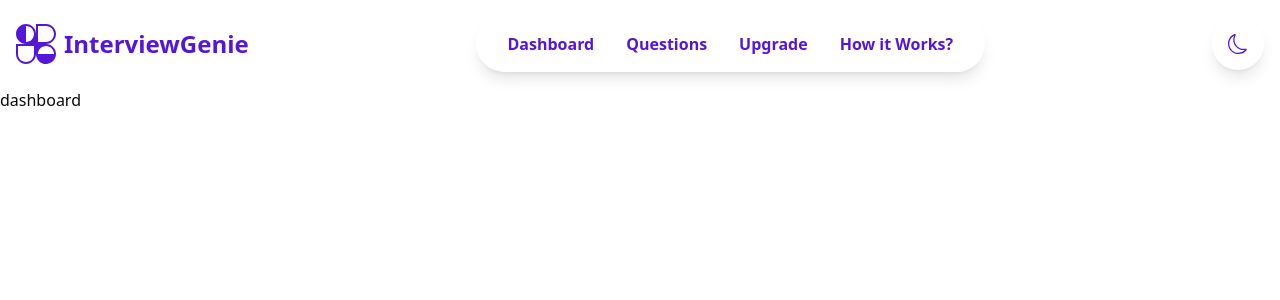
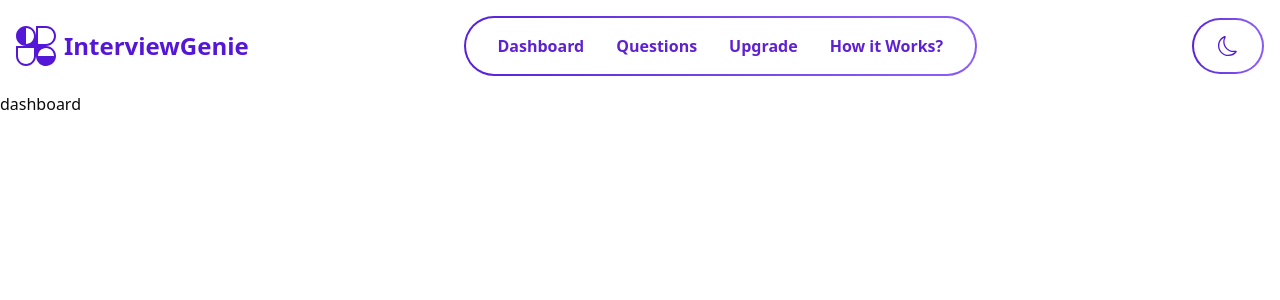
Before and after one commit to RumeshKumara/Interview-Genie, a Next.js app: page /dashboard in a window 1280 px wide. Shown: the top 300 px of the page. Built offline with nearby package versions, Linux system fonts and the light colour scheme.

Commit message:
add modern border animation

```diff
--- a/app/dashboard/_components/Header.jsx
+++ b/app/dashboard/_components/Header.jsx
@@ -20,21 +20,34 @@ function Header() {
   };
 
   return (
-    <div className="flex justify-between items-center p-4 bg-transparent text-white">
+    <div className="flex justify-between items-center p-4 bg-transparent dark:bg-[#121212]">
       <div className="flex items-center gap-2">
         <Image src="/logo.svg" alt="Logo" width={40} height={50} />
-        <h2 className=" text-2xl font-bold text-[#5417d7]">InterviewGenie</h2>
+        <h2 className="text-2xl font-bold text-[#5417d7] dark:text-[#5417d7]">
+          InterviewGenie
+        </h2>
       </div>
-      <ul className="flex gap-8 bg-[#ffffff] backdrop-blur-sm shadow-lg p-4 px-8 rounded-full text-[#5417d7] font-semibold hover:shadow-xl transition-shadow">
-        <li>Dashboard</li>
-        <li>Questions</li>
-        <li>Upgrade</li>
-        <li>How it Works?</li>
+      <div className="p-[2px] bg-gradient-to-r from-[#5417d7] via-[#8b5cf6] to-[#5417d7] rounded-full animate-gradient bg-[length:200%_200%]">
+        <ul className="flex gap-8 bg-white dark:bg-[#1e1e1e] backdrop-blur-sm p-4 px-8 rounded-full text-[#5f22d1] dark:text-[#e2e2e2] font-semibold items-center">
+          <li className="hover:text-[#8b5cf6] transition-colors cursor-pointer">
+            Dashboard
+          </li>
+          <li className="hover:text-[#8b5cf6] transition-colors cursor-pointer">
+            Questions
+          </li>
+          <li className="hover:text-[#8b5cf6] transition-colors cursor-pointer">
+            Upgrade
+          </li>
+          <li className="hover:text-[#8b5cf6] transition-colors cursor-pointer">
+            How it Works?
+          </li>
         </ul>
-      <div className="flex items-center gap-4">
+      </div>
+      <div className="flex items-center gap-2 bg-gradient-to-r from-[#5417d7] via-[#8b5cf6] to-[#5417d7] rounded-full animate-gradient bg-[length:200%_200%] p-[2px] bg-white dark:bg-[#1e1e1e]">
+        <div className="bg-white dark:bg-[#1e1e1e] rounded-full px-2 flex items-center gap-2">
           <button
             onClick={toggleDarkMode}
-          className="bg-[#ffffff] backdrop-blur-sm shadow-lg p-4 rounded-full text-[#5417d7] font-semibold hover:shadow-xl transition-shadow"
+            className=" p-4 rounded-full text-[#5417d7] dark:text-[#a98eff] font-semibold hover:text-[#8b5cf6] transition-colors cursor-pointer"
           >
             {darkMode ? (
               <BsSun className="text-lg lg:text-xl" />
@@ -45,6 +58,7 @@ function Header() {
           <UserButton />
         </div>
       </div>
+    </div>
   );
 }
 
--- a/app/dashboard/layout.jsx
+++ b/app/dashboard/layout.jsx
@@ -1,13 +1,11 @@
 import React from "react";
 import Header from "./_components/Header";
 
-function DashboardLayout({ children }) {
+export default function DashboardLayout({ children }) {
   return (
-    <div>
+    <div className="min-h-screen bg-white dark:bg-[#121212] transition-colors duration-300">
       <Header />
       {children}
     </div>
   );
 }
-
-export default DashboardLayout;
--- a/app/globals.css
+++ b/app/globals.css
@@ -112,6 +112,23 @@
   --sidebar-ring: oklch(0.556 0 0);
 }
 
+@keyframes gradient {
+  0% {
+    background-position: 0% 50%;
+  }
+  50% {
+    background-position: 100% 50%;
+  }
+  100% {
+    background-position: 0% 50%;
+  }
+}
+
+.animate-gradient {
+  background-size: 200% 200%;
+  animation: gradient 3s ease infinite;
+}
+
 @layer base {
   * {
     @apply border-border outline-ring/50;
--- a/tailwind.config.js
+++ b/tailwind.config.js
@@ -1,11 +1,35 @@
+/** @type {import('tailwindcss').Config} */
 module.exports = {
+    content: [
+        './pages/**/*.{js,ts,jsx,tsx,mdx}',
+        './components/**/*.{js,ts,jsx,tsx,mdx}',
+        './app/**/*.{js,ts,jsx,tsx,mdx}',
+    ],
     darkMode: 'class',
-    content: [
-        "./pages/**/*.{js,ts,jsx,tsx}",
-        "./components/**/*.{js,ts,jsx,tsx}",
-    ],
     theme: {
-        extend: {},
+        extend: {
+            animation: {
+                gradient: 'gradient 3s linear infinite',
+                'border-rotate': 'border-rotate 4s linear infinite',
+            },
+            keyframes: {
+                gradient: {
+                    '0%, 100%': {
+                        'background-size': '200% 200%',
+                        'background-position': 'left center',
+                    },
+                    '50%': {
+                        'background-size': '200% 200%',
+                        'background-position': 'right center',
+                    },
+                },
+                'border-rotate': {
+                    '0%': { 'border-color': '#5417d7', transform: 'rotate(0deg)' },
+                    '50%': { 'border-color': '#8b5cf6', transform: 'rotate(180deg)' },
+                    '100%': { 'border-color': '#5417d7', transform: 'rotate(360deg)' },
+                },
+            },
+        },
     },
     plugins: [],
 }
```
Lines whose indentation alone changed are shown as unchanged.
